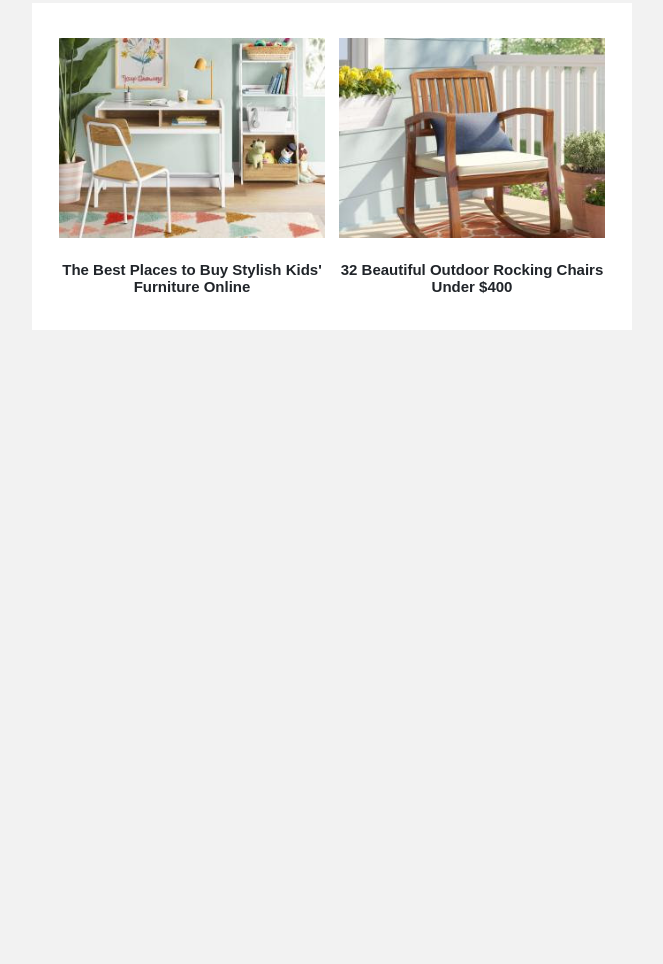
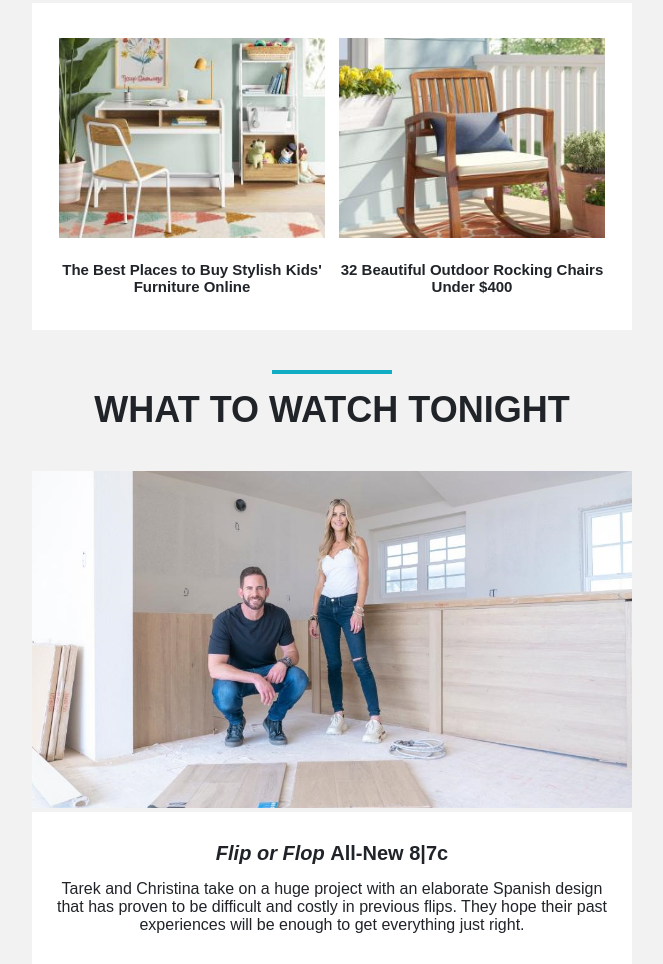
Before and after one commit to Xavy-Romeo/hgtv-newsletter-email, a plain HTML site: page index.html in a window 1280 px wide. Shown: the part 3181-4145 px from the top of the page, without its empty margins (308-971 px from the left). Before the commit the page ends 3511 px from the top, so only its background shows below. Drawn offline with Linux system fonts and the light colour scheme.

Commit message:
created watch tonight row

```diff
--- a/index.html
+++ b/index.html
@@ -543,6 +543,93 @@
                     </tr>
                     <!--End Product Picks Row-->
 
+                    <!--Start Watch Tonight Row-->
+                    <tr>
+                        <td>
+                            <table width="100%" border='0' align='center' cellspacing='0' cellpadding='0'>
+                                <tr>
+                                    <td style="padding: 40px 0;">
+                                        <table width="100%" border='0' align='center' cellspacing='0' cellpadding='0'>
+                                            <tr>
+                                                <td align="center">
+                                                    <table width="120px" border='0' align='center' cellspacing='0' cellpadding='0'>
+                                                        <tr>
+                                                            <td align="center" style="background: #10adc4; font-size: 3px;">
+                                                                &nbsp;
+                                                            </td>
+                                                        </tr>
+                                                    </table>
+                                                </td>
+                                            </tr>
+                                            <tr>
+                                                <td align="center">
+                                                    <h2
+                                                    style="
+                                                        font-size: 36px;
+                                                        font-weight: 600;
+                                                        text-transform: uppercase;
+                                                        margin-top: 15px;
+                                                    "
+                                                    >
+                                                        What to watch tonight
+                                                    </h2>
+                                                </td>
+                                            </tr>
+                                        </table>
+                                    </td>
+                                </tr>
+                                <tr>
+                                    <td>
+                                        <table width="100%" border='0' align='center' cellspacing='0' cellpadding='0'>
+                                            <tr>
+                                                <td>
+                                                    <a href="https://www.hgtv.com/shows/flip-or-flop"
+                                                        target="_blank" style="text-decoration: none;"
+                                                    >
+                                                        <img src="./src/images/flip flop.jpeg" width="100%" alt="flip or flop cast">
+                                                    </a>
+                                                </td>
+                                            </tr>
+                                        </table>
+                                    </td>
+                                </tr>
+                                <tr>
+                                    <td style="background: #ffffff;">
+                                        <table width="100%" border='0' align='center' cellspacing='0' cellpadding='0'>
+                                            <tr>
+                                                <td align="center" style="padding: 30px 20px;">
+                                                    <h3 style="margin-bottom: 15px;">
+                                                        <a href="https://www.hgtv.com/shows/flip-or-flop" target="_blank"
+                                                            style="
+                                                                text-decoration: none;
+                                                                font-size: 20px;
+                                                                color:#202429;
+                                                            "
+                                                        >
+                                                            <span style="font-style: italic;">
+                                                                Flip or Flop
+                                                            </span>
+                                                            All-New 8|7c
+                                                        </a>
+                                                    </h3>
+                                                    <a href="https://www.hgtv.com/shows/flip-or-flop" target="_blank"
+                                                        style="
+                                                            text-decoration: none;
+                                                            color:#202429;
+                                                        "
+                                                    >
+                                                        Tarek and Christina take on a huge project with an elaborate Spanish design that has proven to be difficult and costly in previous flips. They hope their past experiences will be enough to get everything just right.
+                                                    </a>
+                                                </td>
+                                            </tr>
+                                        </table>
+                                    </td>
+                                </tr>
+                            </table>
+                        </td>
+                    </tr>
+                    <!--End Watch Tonight Row-->
+
                 </table>
                 <!--End of Main Container-->
             </td>
```
Also changed, not shown: src/images/Flip or Flop.jpg (added), src/images/flip flop.jpeg (added).
